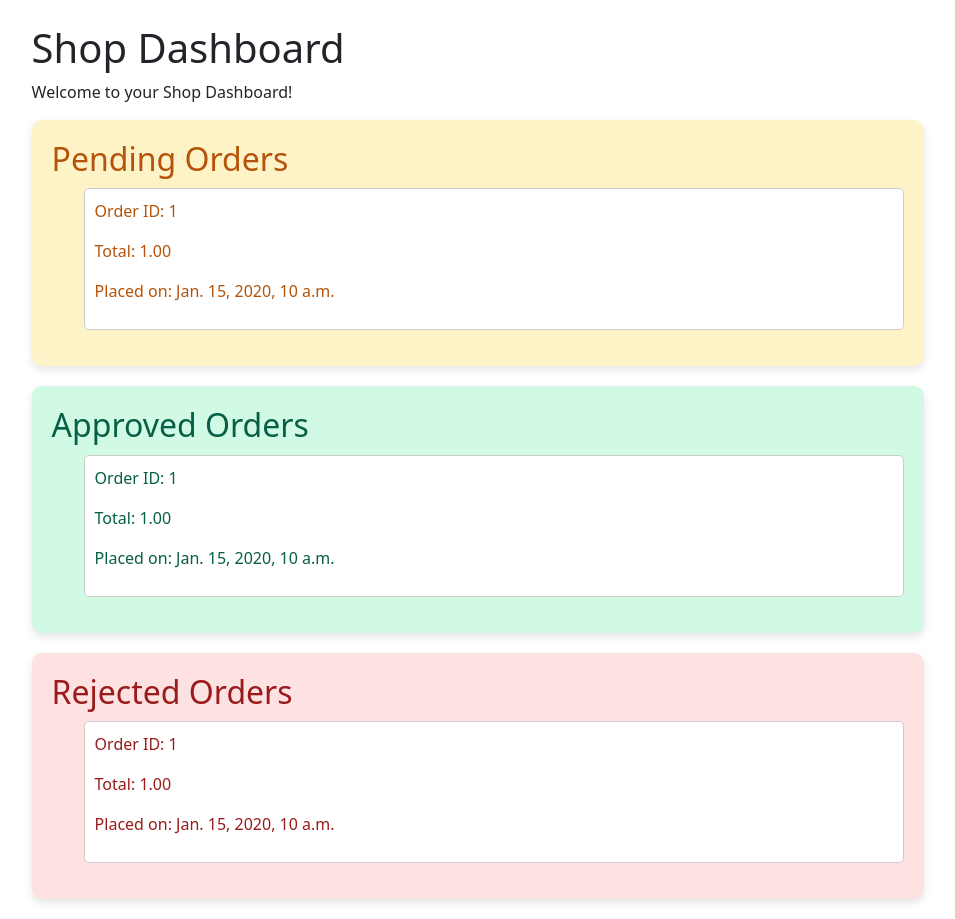
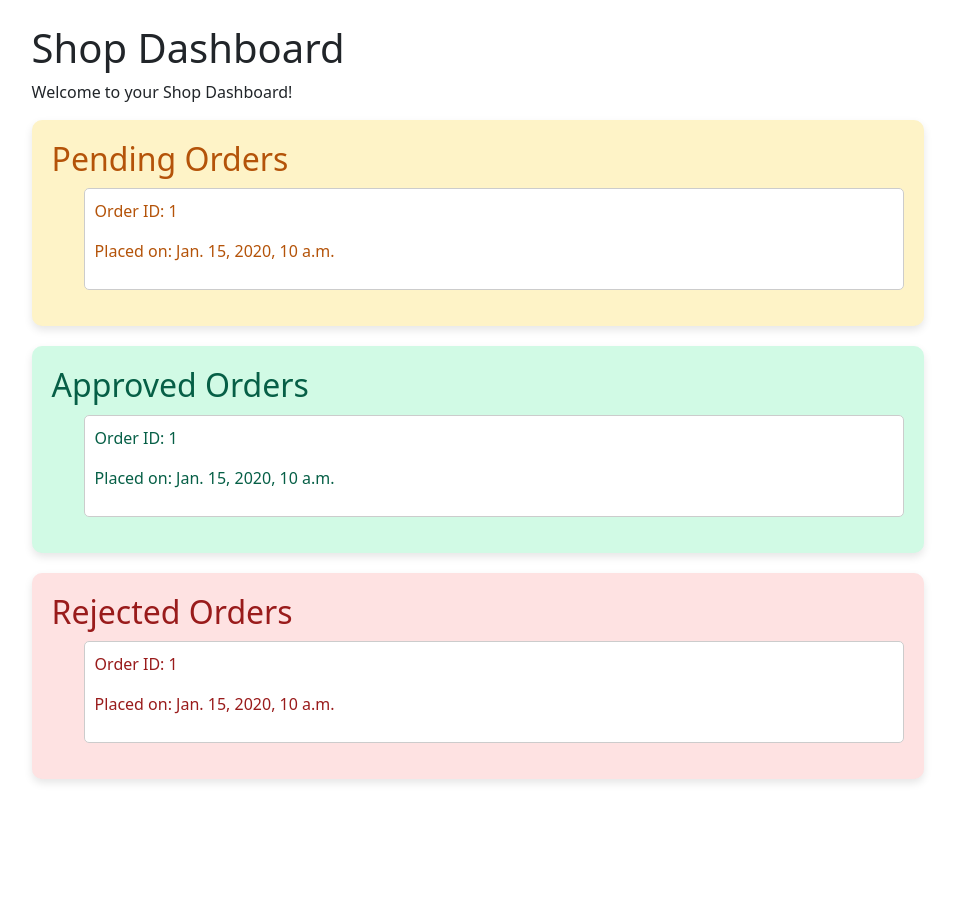
Before and after one commit to allankalema/WarehouseManagement, a Django app: template templates/user/shop_dashboard.html in a window 1280 px wide. Shown: the part 56-975 px from the top of the page, without its empty margins (162-1117 px from the left). After the commit the page ends 839 px from the top, so only its background shows below. Run offline with Django 5.2, Linux system fonts and the light colour scheme; the template is opened without the code that fills it: most values are stand-ins (such as "Sample title", 1, 10 or a date in 2020); some libraries are stand-ins or nearby versions.

Commit message:
added the  dasboard rectified things abt it

```diff
--- a/templates/user/shop_dashboard.html
+++ b/templates/user/shop_dashboard.html
@@ -103,7 +103,6 @@
                 {% for order in pending_orders %}
                     <li class="order-item animate-slide">
                         <p>Order ID: {{ order.id }}</p>
-                        <p>Total: {{ order.total_price|floatformat:2 }}</p>
                         <p>Placed on: {{ order.date }}</p>
                     </li>
                 {% endfor %}
@@ -121,7 +120,7 @@
                 {% for order in approved_orders %}
                     <li class="order-item animate-fade">
                         <p>Order ID: {{ order.id }}</p>
-                        <p>Total: {{ order.total_price|floatformat:2 }}</p>
+
                         <p>Placed on: {{ order.date }}</p>
                     </li>
                 {% endfor %}
@@ -139,7 +138,7 @@
                 {% for order in rejected_orders %}
                     <li class="order-item animate-bounce">
                         <p>Order ID: {{ order.id }}</p>
-                        <p>Total: {{ order.total_price|floatformat:2 }}</p>
+
                         <p>Placed on: {{ order.date }}</p>
                     </li>
                 {% endfor %}
```
Also changed, not shown: db.sqlite3.
